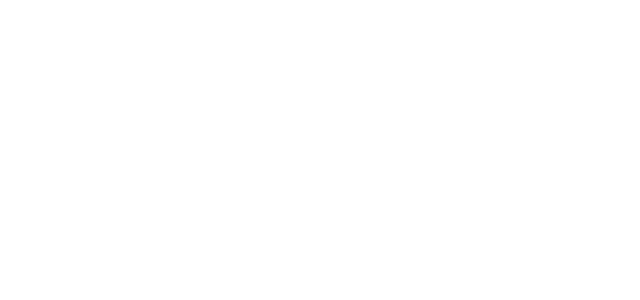
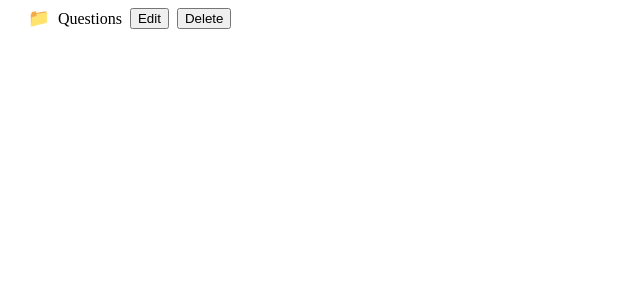
Before and after one commit to anmol810/ReactjsInterviewQuestion, a React (Vite) app in the folder my-react-app/: page / in a window 1280 px wide. Shown: the top 300 px of the page, without its empty margins (0-640 px from the left). Built offline with nearby package versions, Linux system fonts and the light colour scheme.

Commit message:
file explorer

```diff
--- a/my-react-app/src/App.jsx
+++ b/my-react-app/src/App.jsx
@@ -1,5 +1,11 @@
+import FileExplorerParent from "./FileExplorer/FileExplorerParent";
+
 function App() {
-  return <></>;
+  return (
+    <>
+      <FileExplorerParent />
+    </>
+  );
 }
 
 export default App;
--- /dev/null
+++ b/my-react-app/src/FileExplorer/FileExplorer.jsx
@@ -0,0 +1,63 @@
+import React, { useState } from "react";
+
+const FileExplorer = ({ explorer, editFile, deleteFile }) => {
+  const [isOpen, setIsOpen] = useState(false);
+  const [isEditing, setIsEditing] = useState(false);
+  const [fileName, setFileName] = useState(explorer.name);
+
+  const handleEdit = () => {
+    editFile(explorer.id, fileName);
+    setIsEditing(false);
+  };
+
+  return (
+    <div style={{ paddingLeft: "20px" }}>
+      <div style={{ display: "flex", alignItems: "center", gap: "8px" }}>
+        <span
+          style={{
+            fontWeight: explorer?.isFolder ? "bold" : "normal",
+            fontSize: "1.1em",
+            color: "#333",
+            cursor: explorer.isFolder ? "pointer" : "default",
+          }}
+          onClick={() => {
+            if (explorer.isFolder) {
+              setIsOpen((prev) => !prev);
+            }
+          }}
+        >
+          {explorer.isFolder ? (isOpen ? "📂" : "📁") : "📄"}
+        </span>
+
+        {isEditing ? (
+          <input
+            value={fileName}
+            onChange={(e) => setFileName(e.target.value)}
+            onKeyDown={(e) => e.key === "Enter" && handleEdit()}
+            autoFocus
+            style={{ fontSize: "1em" }}
+          />
+        ) : (
+          <span>{explorer.name}</span>
+        )}
+
+        <button onClick={() => setIsEditing((prev) => !prev)}>
+          {isEditing ? "Save" : "Edit"}
+        </button>
+        <button onClick={() => deleteFile(explorer.id)}>Delete</button>
+      </div>
+
+      {isOpen &&
+        explorer.items?.map((item) => (
+          <FileExplorer
+            key={item.id}
+            explorer={item}
+            editFile={editFile}
+            deleteFile={deleteFile}
+          />
+        ))}
+    </div>
+  );
+};
+
+export default FileExplorer;
--- /dev/null
+++ b/my-react-app/src/FileExplorer/FileExplorerParent.jsx
@@ -0,0 +1,43 @@
+import { useState } from "react";
+import FileExplorer from "./FileExplorer";
+import { fileExplorerData } from "./fileExplorerData";
+export function FileExplorerParent() {
+  const [data, setData] = useState(fileExplorerData);
+  const deleteFile = (node, id) => {
+    if (node.items) {
+      node.items = node.items
+        .map((items) => deleteFile(items, id))
+        .filter(Boolean);
+    }
+    return node.id === id ? null : node;
+  };
+  const handleDelete = (id) => {
+    const newData = deleteFile({ ...data }, id);
+    if (newData) setData(newData);
+  };
+  const editFile = (node, name, id) => {
+    if (node?.id === id) {
+      node.name = name;
+      return node;
+    }
+    if (node.items) {
+      node.items = node.items.map((items) => editFile(items, name, id));
+    }
+    return node;
+  };
+  const handleEdit = (id, name) => {
+    const newData = editFile({ ...data }, name, id);
+    if (newData) setData(newData);
+  };
+  return (
+    <>
+      <FileExplorer
+        explorer={data}
+        editFile={handleEdit}
+        deleteFile={handleDelete}
+      />
+    </>
+  );
+}
+
+export default FileExplorerParent;
--- /dev/null
+++ b/my-react-app/src/FileExplorer/fileExplorerData.js
@@ -0,0 +1,70 @@
+export const fileExplorerData = {
+  id: 1,
+  name: "Questions",
+  isFolder: true,
+  items: [
+    {
+      id: 2,
+      name: "Array",
+      isFolder: true,
+      items: [
+        { id: 3, name: "Two Sum.js", isFolder: false },
+        { id: 4, name: "Max Subarray.js", isFolder: false },
+        {
+          id: 5,
+          name: "Advanced",
+          isFolder: true,
+          items: [
+            { id: 6, name: "Merge Intervals.js", isFolder: false },
+            { id: 7, name: "Trapping Rain Water.js", isFolder: false },
+          ],
+        },
+      ],
+    },
+    {
+      id: 8,
+      name: "Dynamic Programming",
+      isFolder: true,
+      items: [
+        { id: 9, name: "0-1 Knapsack.js", isFolder: false },
+        { id: 10, name: "Longest Subsequence.js", isFolder: false },
+        {
+          id: 11,
+          name: "Patterns",
+          isFolder: true,
+          items: [
+            { id: 12, name: "Fibonacci Memo.js", isFolder: false },
+            { id: 13, name: "Matrix Chain Multiplication.js", isFolder: false },
+          ],
+        },
+      ],
+    },
+    {
+      id: 14,
+      name: "Graph",
+      isFolder: true,
+      items: [
+        { id: 15, name: "DFS.js", isFolder: false },
+        { id: 16, name: "BFS.js", isFolder: false },
+        {
+          id: 17,
+          name: "Shortest Paths",
+          isFolder: true,
+          items: [
+            { id: 18, name: "Dijkstra.js", isFolder: false },
+            { id: 19, name: "Bellman-Ford.js", isFolder: false },
+          ],
+        },
+      ],
+    },
+    {
+      id: 20,
+      name: "Greedy",
+      isFolder: true,
+      items: [
+        { id: 21, name: "Activity Selection.js", isFolder: false },
+        { id: 22, name: "Job Sequencing.js", isFolder: false },
+      ],
+    },
+  ],
+};
```
